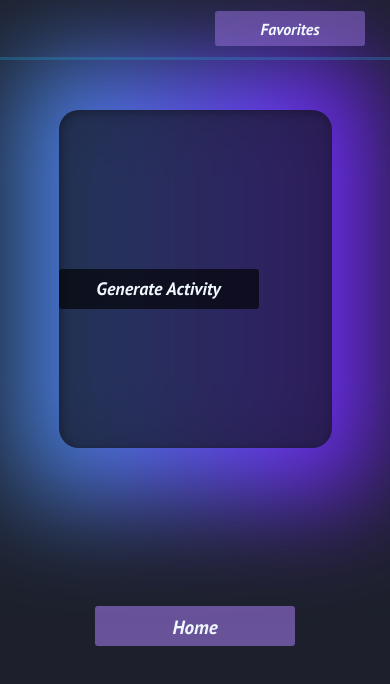
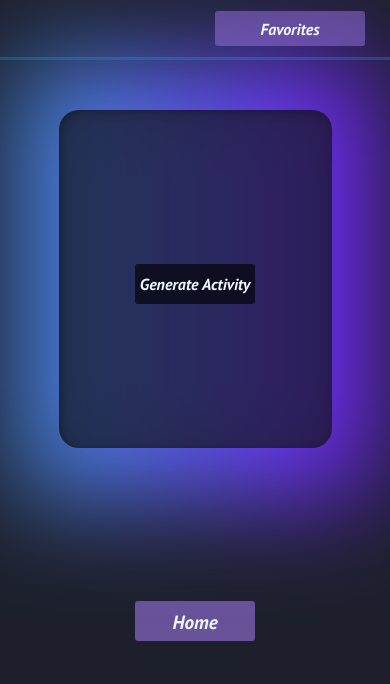
Before and after one commit to Fakhatova/RAG-TIME, a React (Create React App) app: page /Activity in a window 390 px wide. Shown: the top 684 px of the page. Built offline with nearby package versions, Linux system fonts and the light colour scheme.

Commit message:
Add responsiveness to activity component"

```diff
--- a/src/Components/Activity/Activity.css
+++ b/src/Components/Activity/Activity.css
@@ -2,6 +2,7 @@
     display: flex;
     flex-direction: column;
     align-items: center;
+    height: 100vh;
 }
 
 .nav-bar {
@@ -106,6 +107,7 @@
     height: 40vh;
     display: flex;
     align-items: center;
+    justify-content: center;
 }
 
 .generate-btn {
@@ -170,4 +172,115 @@ ul {
     align-items: center;
     height: 40vh;
     justify-content: space-evenly;
+    color: #f0f8ff;
 }
+
+
+/*********************************************************/
+    /* EXTRA SMALL DEVICES (PHONES, 858PX AND DOWN)*/
+/*********************************************************/
+
+
+@media only screen and (max-width: 858px) {
+
+    .randomizer-container {
+        position: relative;
+        height: 40vh;
+        width: 70vw;
+        background-color: rgba(21, 24, 35, 0.7);
+        box-shadow: inset 2px 2px 10px rgb(0 0 0 / 30%);
+        display: flex;
+        flex-wrap: wrap;
+        border-radius: 20px;
+        align-content: center;
+        justify-content: space-evenly;
+    }
+
+    .Btn-container {
+        height: 40vh;
+        display: flex;
+        align-items: center;
+        justify-content: center;
+        width: 200px;
+    }
+
+    .drop-down {
+        background: #2F415A;
+        height: 40px;
+        width: 120px;
+        border-radius: 3px;
+        color: #ffffff;
+        cursor: pointer;
+    }
+
+    .generate-btn {
+        width: 120px;
+        height: 40px;
+        font-size: medium;
+        border-radius: 3px;
+        border: transparent;
+        background-color: #cfb7e6;
+        color: #3077b5;
+        cursor: pointer;
+    }
+
+    .generate-btn:disabled {
+        width: 120px;
+        height: 40px;
+        font-size: medium;
+        border-radius: 3px;
+        border: transparent;
+        background: rgba(0, 0, 0, 0.646);
+        color: #f0f8ff;
+        cursor: not-allowed;
+    }
+
+    .home-btn {
+        width: 120px;
+        height: 40px;
+        border-radius: 3px;
+        border: transparent;
+        background: rgba(147, 112, 216, 0.632);
+        font-size: larger;
+        color: #f0f8ff;
+        cursor: pointer;
+    }
+}
+
+
+
+@media only screen and (max-width: 610px) {
+
+    .dropdown-container {
+        display: flex;
+        height: 40vh;
+        width: 70vw;
+        justify-content: center;
+        margin-top: 10px;
+        flex-direction: row;
+        flex-wrap: wrap;
+        align-items: center;
+        align-content: center;
+    }
+
+    .select-container {
+        display: flex;
+        align-items: center;
+    }
+
+    .Btn-container {
+        display: flex;
+        align-items: center;
+        justify-content: center;
+        width: 200px;
+    }
+
+    .activity-card-container {
+        display: flex;
+        flex-direction: column;
+        align-items: center;
+        justify-content: space-evenly;
+        color: #f0f8ff;
+    }
+
+}
--- a/src/Components/Modal/PopUp.css
+++ b/src/Components/Modal/PopUp.css
@@ -41,7 +41,7 @@
 }
 
 /*********************************************************/
-        /* EXTRA SMALL DEVICES (PHONES, 600 PX AND DOWN)*/
+    /* EXTRA SMALL DEVICES (PHONES, 600 PX AND DOWN)*/
 /*********************************************************/
 
 @media only screen and (max-width: 600px) {
```
